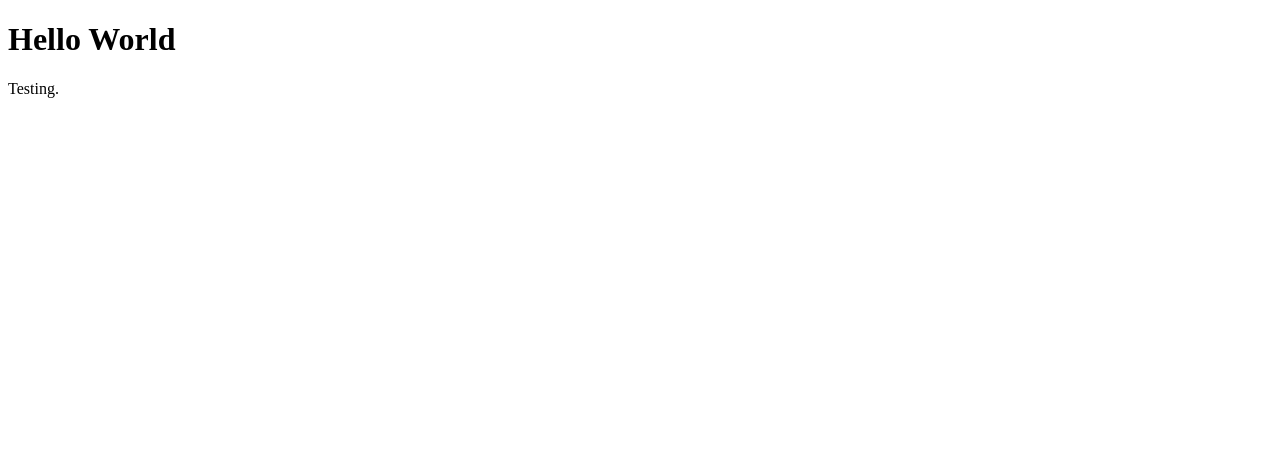
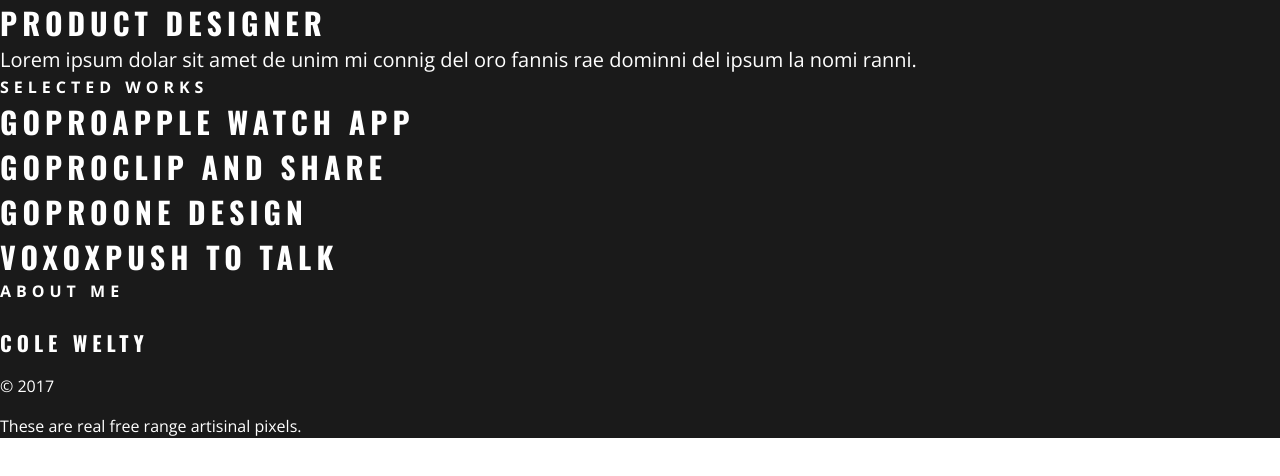
Before and after one commit to colewelty/Persona-Site, a plain HTML site: page index.html in a window 1280 px wide. Drawn offline with nearby package versions, Linux system fonts and the light colour scheme.

Commit message:
adding home page content

```diff
--- a/index.html
+++ b/index.html
@@ -6,13 +6,43 @@
 	<meta http-equiv="Content-Type" content="text/html; charset=UTF-8" />
 	<title>The portfolio of Cole Welty</title>
 
-  <link rel="stylesheet" href="">
+  <link rel="stylesheet" href="/styles/style.css">
 </head>
 
 <body>
+<header>
+  <h1>Product Designer</h1>
+  <h4>Lorem ipsum dolar sit amet de unim mi connig del oro fannis rae dominni del ipsum la nomi ranni.</h4>
+  <h6>Selected Works <span></span></h6>
+</header>
 
-<h1>Hello World</h1>
-<p>Testing.</p>
+<section class="work-grid">
+  <div>
+    <h5><span>GoPro</span>Apple Watch App</h5>
+	</div>
+	<div>
+    <h5><span>GoPro</span>Clip and Share</h5>
+	</div>
+	<div>
+    <h5><span>GoPro</span>One Design</h5>
+	</div>
+	<div>
+    <h5><span>Voxox</span>Push to Talk</h5>
+	</div>
+</section>
 
+<section class="about-wrapper">
+	<h6>About Me <span></span></h6>
+	<div>
+		<img src="" />
+		<h3>Cole Welty</h3>
+		<p></p>
+	</div>
+</section>
+
+<footer>
+  <p>&copy; 2017</p>
+  <p>These are real free range artisinal pixels.</p>
+</footer>
 </body>
 </html>
--- /dev/null
+++ b/styles/base.scss
@@ -0,0 +1,56 @@
+html,
+body {
+  background: $white;
+  margin: 0;
+  padding: 0; }
+
+div {
+  padding: 0; }
+
+h1, h2, h3, h4, h5, h6, blockquote {
+  margin: 0; }
+
+cite {
+  font-style: normal; }
+
+ol, ul {
+  list-style: none;
+  padding: 0; }
+
+a img {
+  border: none; }
+
+article, aside, canvas, details, figcaption, figure, footer, header, hgroup, main, menu, nav, section, summary {
+  display: block; }
+
+/* RWD Resets
+-------------------------------------------------------------- */
+@-ms-viewport {
+  width: device-width; }
+@viewport {
+  width: device-width; }
+html {
+  overflow-y: auto; }
+
+img, video {
+  max-width: 100%;
+  height: auto; }
+
+body {
+  color: $light-grey;
+  background: #1a1a1a;
+  margin: 0;
+  line-height: 1.5;
+  font-size: 100%; }
+
+::selection, ::-moz-selection {
+  background: $blue;
+  color: $white;
+  text-shadow: none; }
+
+a {
+  text-decoration: none;
+  color: $blue;
+  transition: color 0.2s ease-out; }
+  a:hover {
+    color: rgba(0, 0, 0, 0.4); }
--- /dev/null
+++ b/styles/style.scss
@@ -0,0 +1,13 @@
+$white: #FFFFFF;
+$light-grey: #D1D1D1;
+$bg-grey: #1a1a1a;
+$black: #000000;
+$blue: #34BFFF;
+
+$oswald-font-stack: "Oswald", "Arial Narrow", Arial, sans-serif;
+$opensans-font-stack: "Open Sans", Arial, sans-serif;
+
+
+@import 'base';
+@import 'type';
+@import url('https://fonts.googleapis.com/css?family=Open+Sans:300,400i,700|Oswald:700');
--- /dev/null
+++ b/styles/type.scss
@@ -0,0 +1,59 @@
+
+h1{
+  color: $white;
+  font-family: $oswald-font-stack;
+  font-size: 187.5%;
+  text-transform: uppercase;
+  letter-spacing: 5px;
+}
+
+h2{
+  color: $white;
+  font-family: $oswald-font-stack;
+  font-size: 150%;
+  text-transform: uppercase;
+  letter-spacing: 5px;
+}
+
+h3{
+  color: $white;
+  font-family: $oswald-font-stack;
+  font-size: 130%;
+  text-transform: uppercase;
+  letter-spacing: 5px;
+}
+
+h4{
+  color: $white;
+  font-family: $opensans-font-stack;
+  font-size: 125%;
+  font-weight: 300
+}
+
+h5{
+  color: $white;
+  font-family: $oswald-font-stack;
+  font-size: 187.5%;
+  text-transform: uppercase;
+  letter-spacing: 5px;
+}
+
+h6{
+  color: $white;
+  font-family: $opensans-font-stack;
+  font-size: 100%;
+  font-weight: bold;
+  text-transform: uppercase;
+  letter-spacing: 5px;
+}
+
+p{
+  color: $white;
+  font-family: $opensans-font-stack;
+  font-size: 100%;
+  font-weight: 300;
+}
+
+em, i {
+  font-style: italic;
+}
```
Also changed, not shown: styles/style.css (added), 1 other file.
